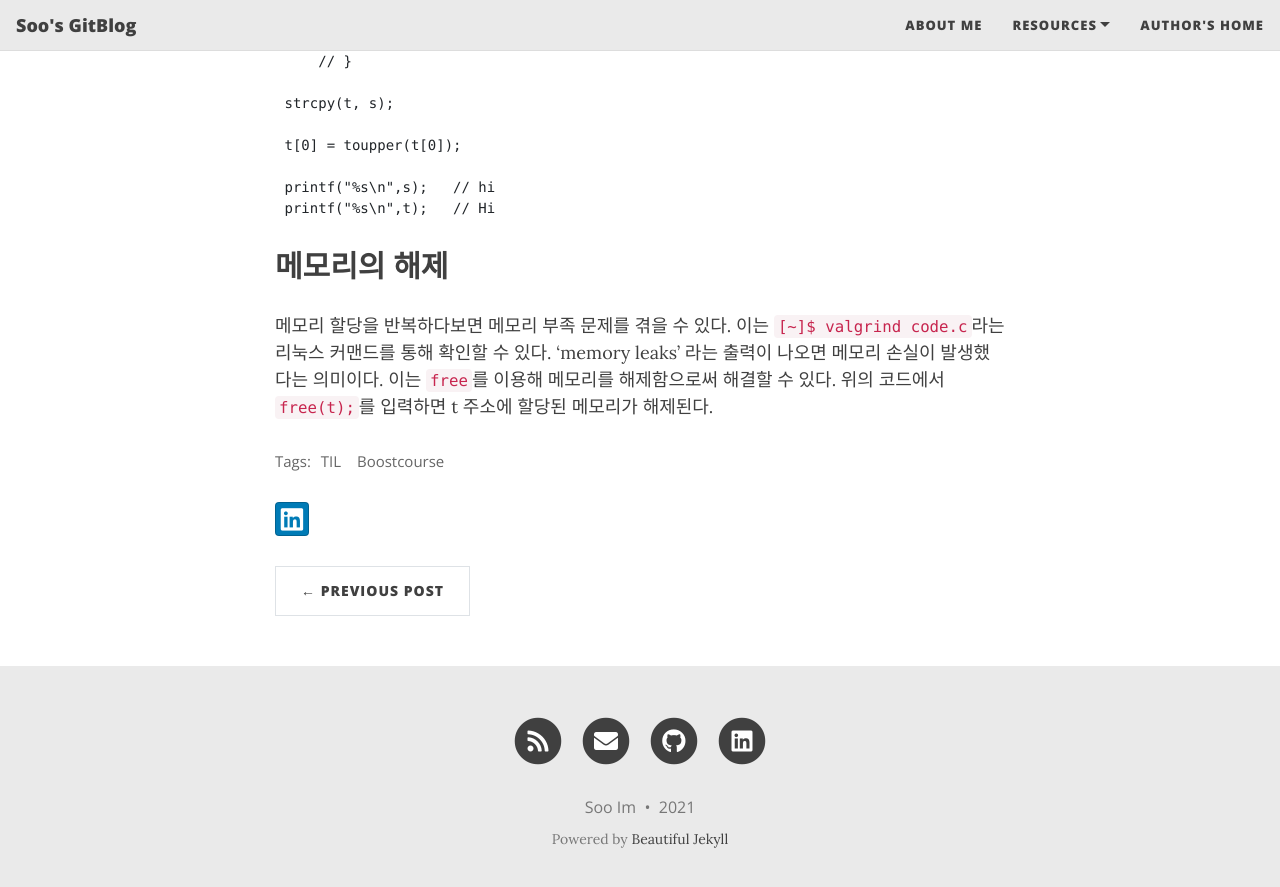
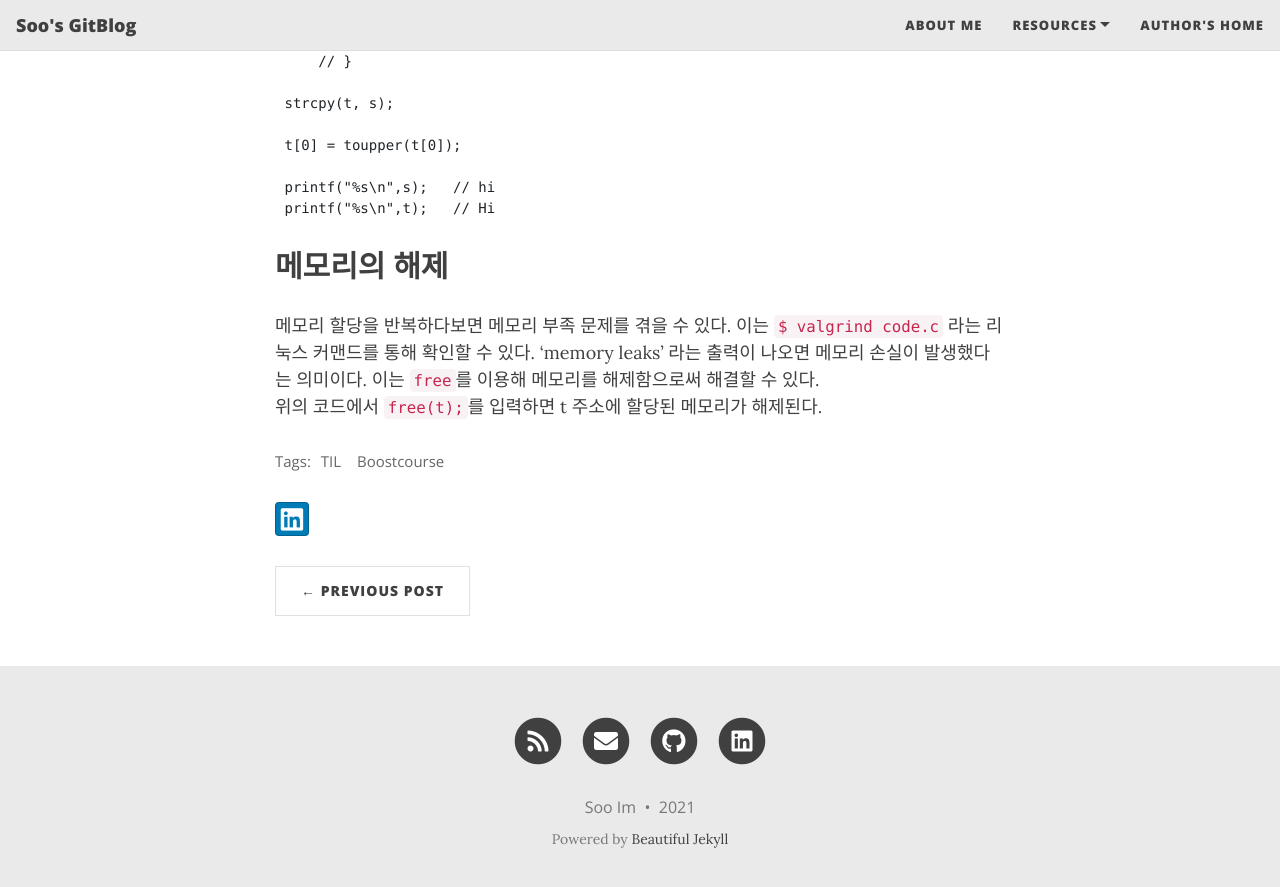
Before and after one commit to Soo-Im/Soo-Im.github.io, a Jekyll site: the page built from _posts/2021-02-02-Boostcourse-5.md, in a window 1280 px wide and 900 px high, scrolled down 2285 px. Shown: the top 887 px of the window. Built offline with Jekyll 4.4.1, drawn with Linux system fonts in a browser that asks for light colours; nearby versions of some CDN libraries.

```diff
--- a/_posts/2021-02-02-Boostcourse-5.md
+++ b/_posts/2021-02-02-Boostcourse-5.md
@@ -82,6 +82,6 @@ printf("%s\n",t);   // Hi
 </code></pre>
 
 ## 메모리의 해제
-메모리 할당을 반복하다보면 메모리 부족 문제를 겪을 수 있다. 이는 <code>[~]$ valgrind code.c</code>라는 리눅스 커맨드를 통해 확인할 수 있다.
+메모리 할당을 반복하다보면 메모리 부족 문제를 겪을 수 있다. 이는 <code>$ valgrind code.c</code> 라는 리눅스 커맨드를 통해 확인할 수 있다.
 'memory leaks' 라는 출력이 나오면 메모리 손실이 발생했다는 의미이다. 이는 <code>free</code>를 이용해 메모리를 해제함으로써 해결할 수 있다.
-  위의 코드에서 <code>free(t);</code>를 입력하면 t 주소에 할당된 메모리가 해제된다.
+위의 코드에서 <code>free(t);</code>를 입력하면 t 주소에 할당된 메모리가 해제된다.
```
